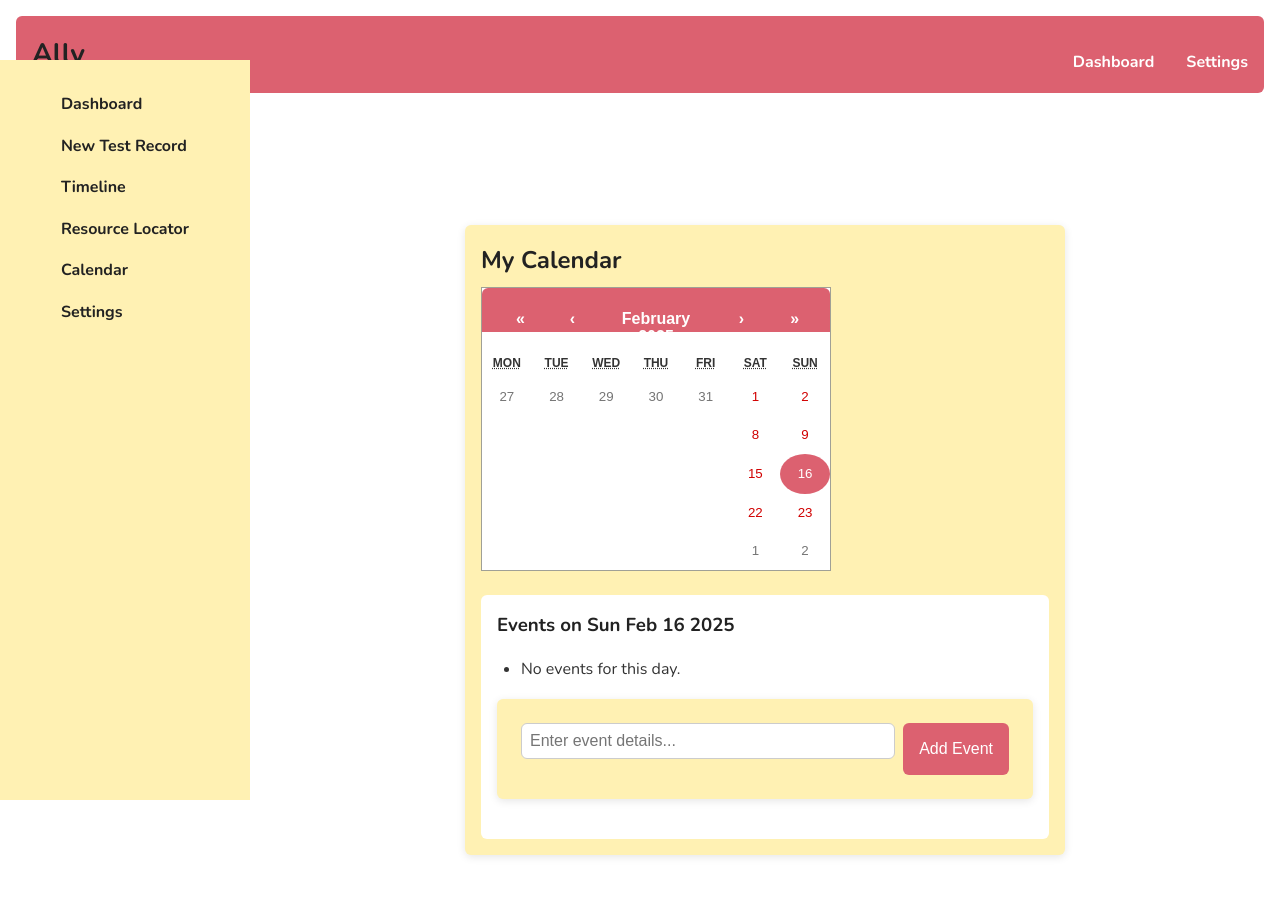
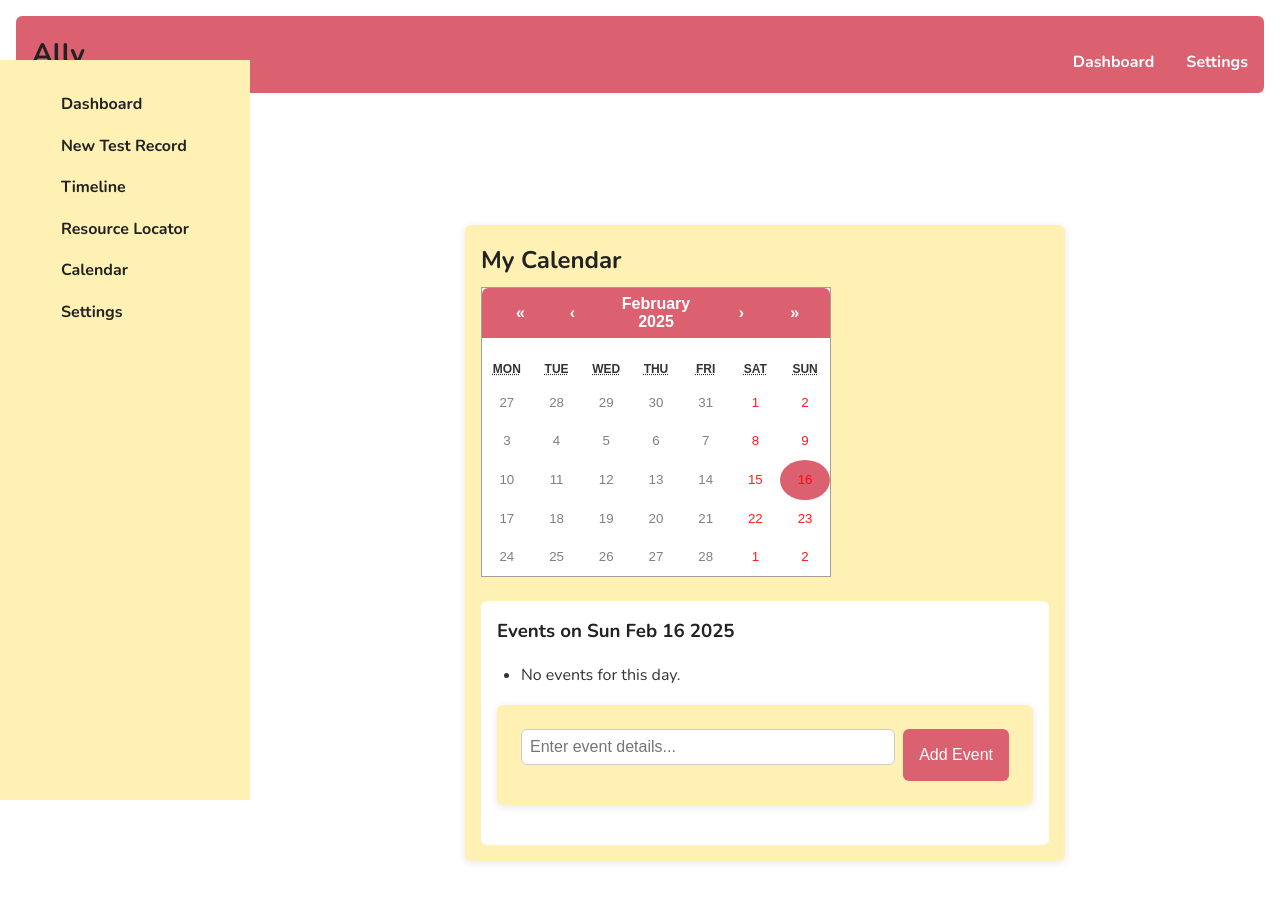
Before and after one commit to ProcrastinateGuy/H4H_TeamRed, a React (Create React App) app in the folder ally/: page /calendar in a window 1280 px wide. Shown: the top 902 px of the page. Built offline with nearby package versions, Linux system fonts and the light colour scheme.

Commit message:
Update CalendarStyles.css

```diff
--- a/ally/src/components/CalendarStyles.css
+++ b/ally/src/components/CalendarStyles.css
@@ -49,13 +49,15 @@
   transition: background-color 0.3s ease;
 }
 
+
+
 .event-form button:hover {
   background-color: var(--button-hover);
 }
 
 .react-calendar__tile--active {
   background-color: var(--primary-color); /* Use theme color */
-  color: white; /* Ensure text is visible */
+  color: white; /*the color of seleted date*/
   border-radius: 50%; /* Makes it a perfect circle */
   width: 40px; /* Adjust size */
   height: 40px; /* Adjust size */
@@ -71,11 +73,15 @@
   transform: scale(1.1); /* Slight zoom effect */
 }
 
+
 .react-calendar__navigation {
   background-color: var(--primary-color);
   color: white;
   border-radius: var(--border-radius) var(--border-radius) 0 0;
-  padding: 10px;
+  padding: 15px 10px;
+  min-height: 50px;
+  align-items: center;
+  justify-content: space-between;
 }
 
 .react-calendar__navigation button {
@@ -87,3 +93,13 @@
 .react-calendar__navigation button:hover {
   background-color: var(--button-hover);
 }
+
+
+.react-calendar__tile {
+  color: grey;
+}
+
+/* Keep weekends (Saturday & Sunday) red */
+.react-calendar__month-view__days__day--weekend {
+  color: rgba(255, 0, 0, 0.89);
+}
```
